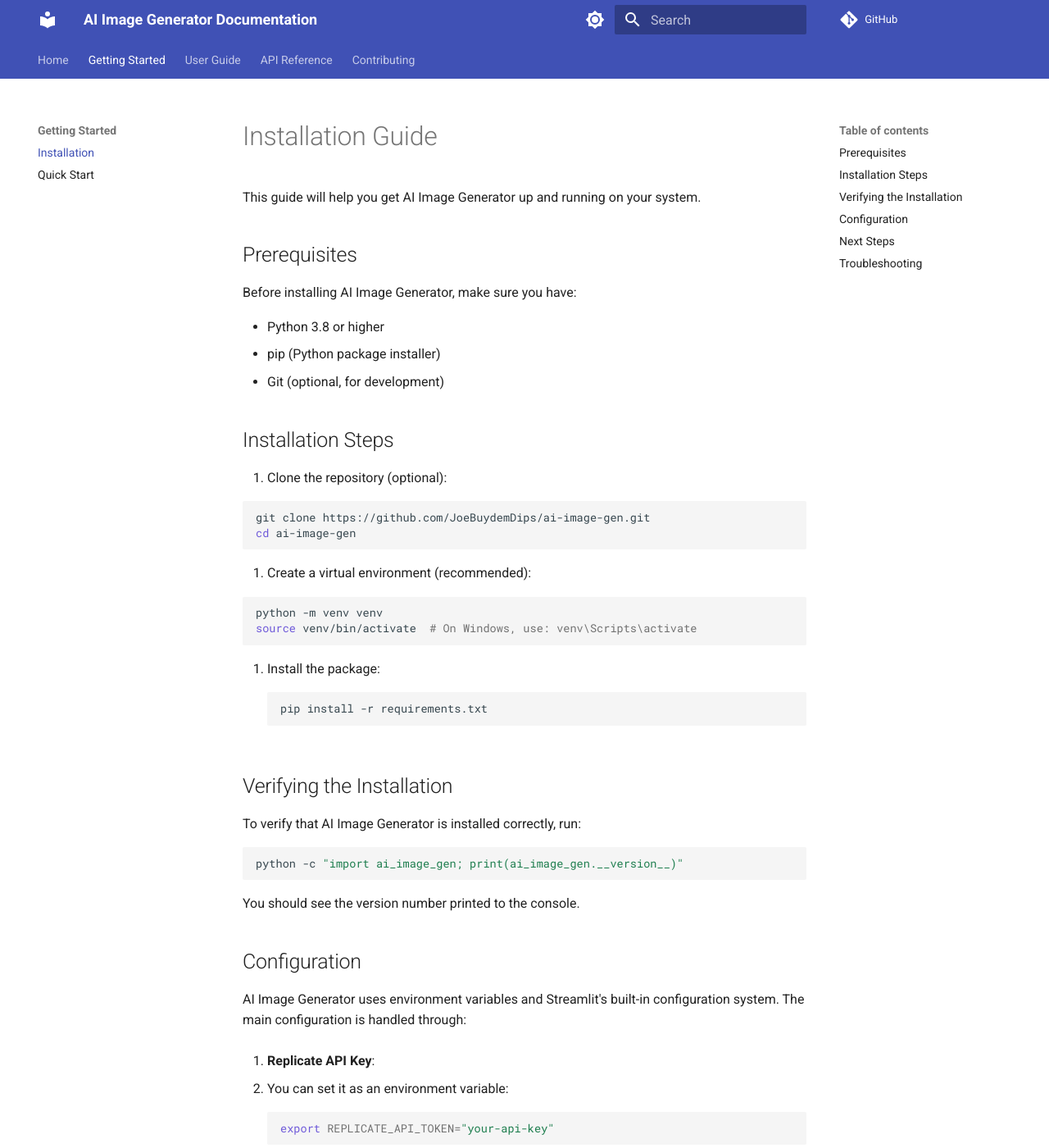
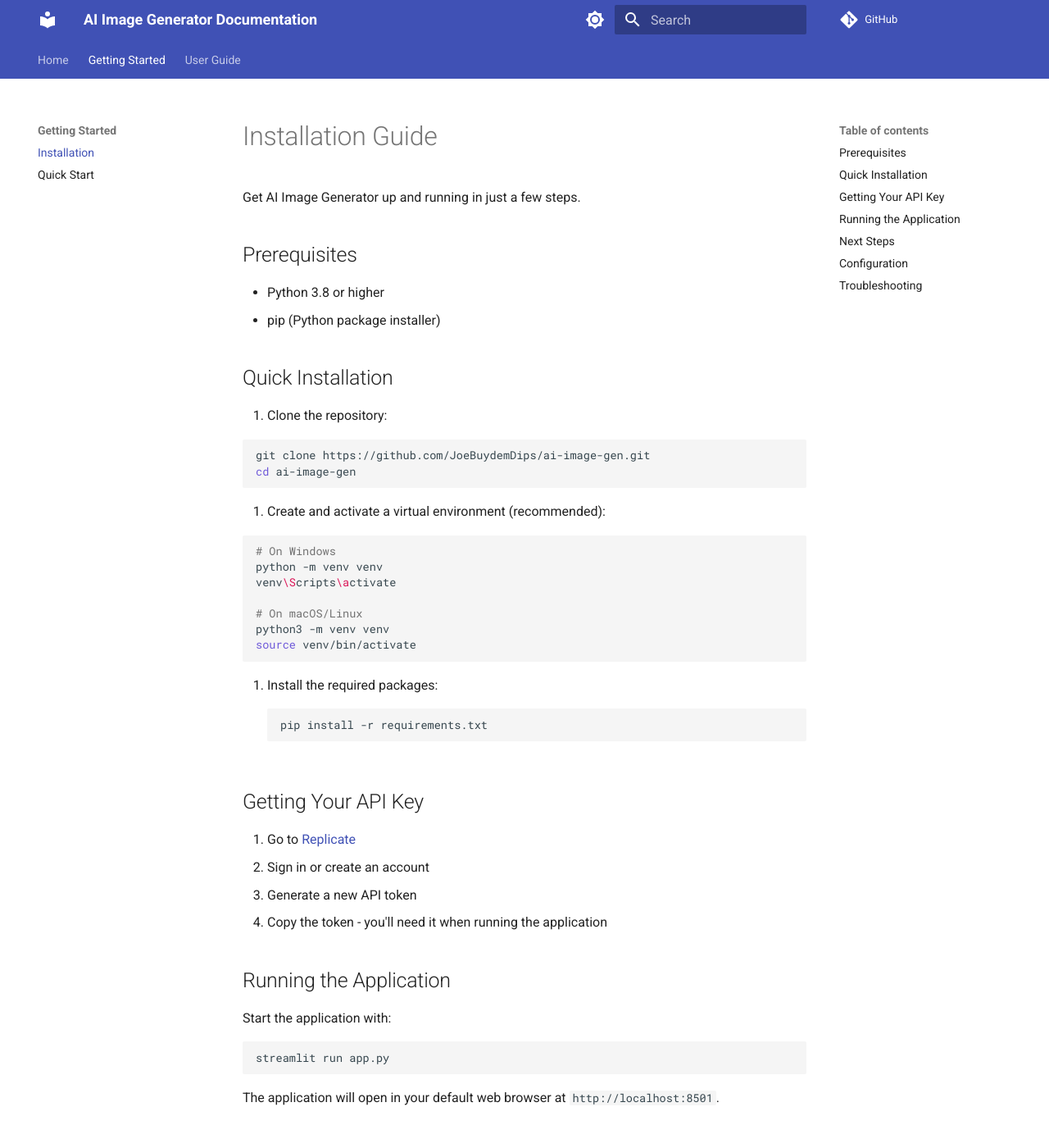
Before and after one commit to JoeBuydemDips/ai-image-gen, an MkDocs documentation site: the page built from docs/getting-started/installation.md, in a window 1280 px wide and 1400 px high. Shown: the whole window at 82% size. Built offline with MkDocs 1.6.1 and Material for MkDocs 9.7.7, drawn with Linux system fonts in a browser that asks for light colours; comment, search, counter and statistics services are not loaded; some of the changed text lies outside the part shown.

Commit message:
Refactor documentation structure and content for clarity and accessibility. Removed outdated sections from mkdocs.yml, updated installation instructions, and enhanced the introduction and features in index.md. Added API key setup steps and streamlined the installation guide.

````diff
--- a/docs/getting-started/installation.md
+++ b/docs/getting-started/installation.md
@@ -1,45 +1,59 @@
 # Installation Guide
 
-This guide will help you get AI Image Generator up and running on your system.
+Get AI Image Generator up and running in just a few steps.
 
 ## Prerequisites
 
-Before installing AI Image Generator, make sure you have:
-
 - Python 3.8 or higher
 - pip (Python package installer)
-- Git (optional, for development)
 
-## Installation Steps
+## Quick Installation
 
-1. Clone the repository (optional):
+1. Clone the repository:
 
    ```bash
    git clone https://github.com/JoeBuydemDips/ai-image-gen.git
    cd ai-image-gen
    ```
 
-2. Create a virtual environment (recommended):
+2. Create and activate a virtual environment (recommended):
 
    ```bash
+   # On Windows
    python -m venv venv
-   source venv/bin/activate  # On Windows, use: venv\Scripts\activate
+   venv\Scripts\activate
+
+   # On macOS/Linux
+   python3 -m venv venv
+   source venv/bin/activate
    ```
 
-3. Install the package:
+3. Install the required packages:
    ```bash
    pip install -r requirements.txt
    ```
 
-## Verifying the Installation
+## Getting Your API Key
 
-To verify that AI Image Generator is installed correctly, run:
+1. Go to [Replicate](https://replicate.com/account/api-tokens)
+2. Sign in or create an account
+3. Generate a new API token
+4. Copy the token - you'll need it when running the application
+
+## Running the Application
+
+Start the application with:
 
 ```bash
-python -c "import ai_image_gen; print(ai_image_gen.__version__)"
+streamlit run app.py
 ```
 
-You should see the version number printed to the console.
+The application will open in your default web browser at `http://localhost:8501`.
+
+## Next Steps
+
+- Check out the [Quick Start Guide](quickstart.md) to generate your first image
+- Read the [Basic Usage](user-guide/basic-usage.md) guide for detailed instructions
 
 ## Configuration
 
@@ -73,12 +87,6 @@ AI Image Generator uses environment variables and Streamlit's built-in configura
    font = "sans serif"
    ```
 
-## Next Steps
-
-- Check out the [Quick Start Guide](quickstart.md) to begin using AI Image Generator
-- Read the [Basic Usage](user-guide/basic-usage.md) documentation
-- Explore the [API Reference](api-reference/overview.md)
-
 ## Troubleshooting
 
 If you encounter any issues during installation:
--- a/mkdocs.yml
+++ b/mkdocs.yml
@@ -46,13 +46,6 @@ nav:
       - Quick Start: getting-started/quickstart.md
   - User Guide:
       - Basic Usage: user-guide/basic-usage.md
-      - Advanced Features: user-guide/advanced-features.md
-  - API Reference:
-      - API Overview: api-reference/overview.md
-      - Endpoints: api-reference/endpoints.md
-  - Contributing:
-      - Contributing Guide: contributing/guide.md
-      - Code of Conduct: contributing/code-of-conduct.md
 
 extra:
   social:
````
Also changed, not shown: docs/getting-started/quickstart.md (added, +53 -0 lines), docs/index.md (+36 -15 lines), docs/user-guide/basic-usage.md (added, +231 -0 lines), 1 other file.
